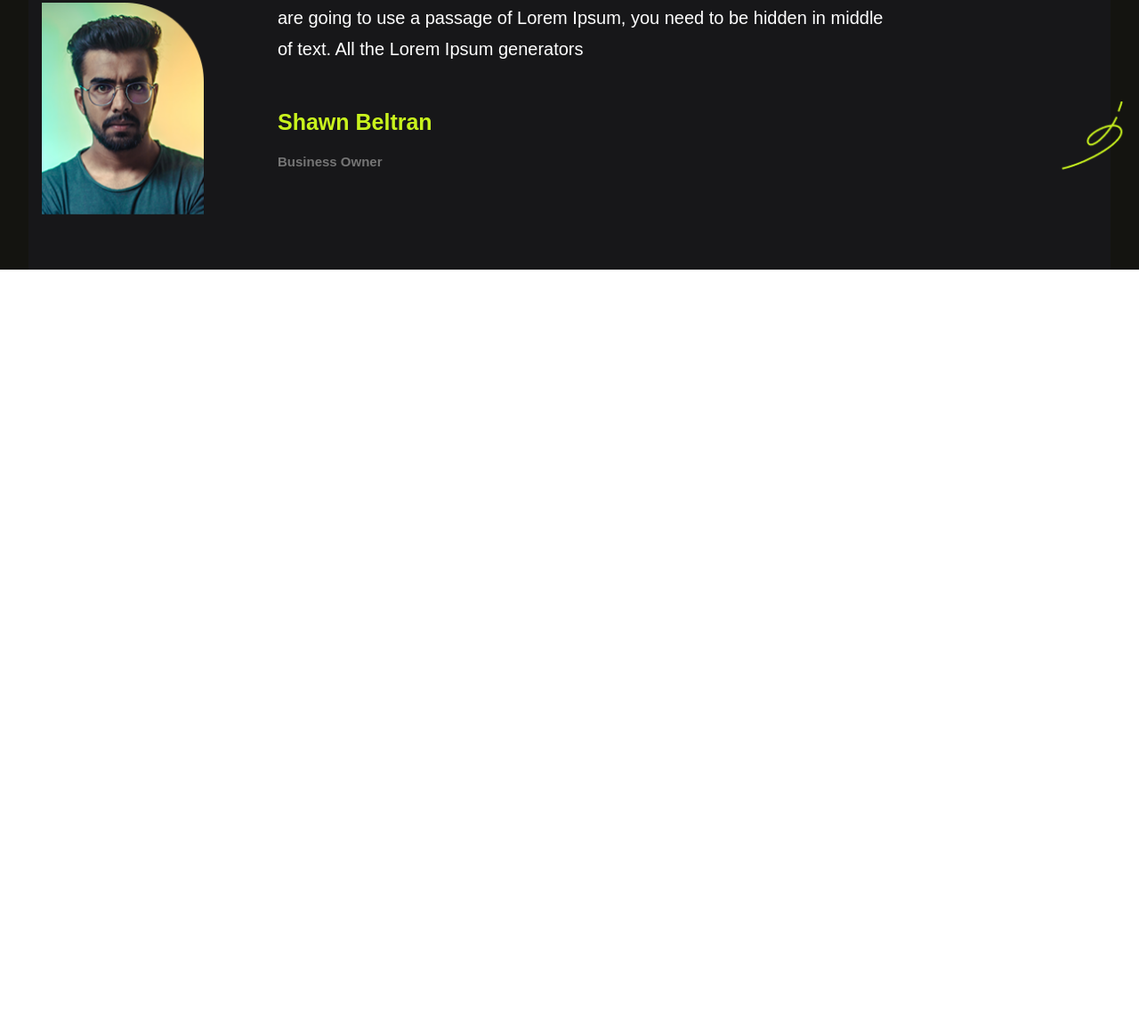
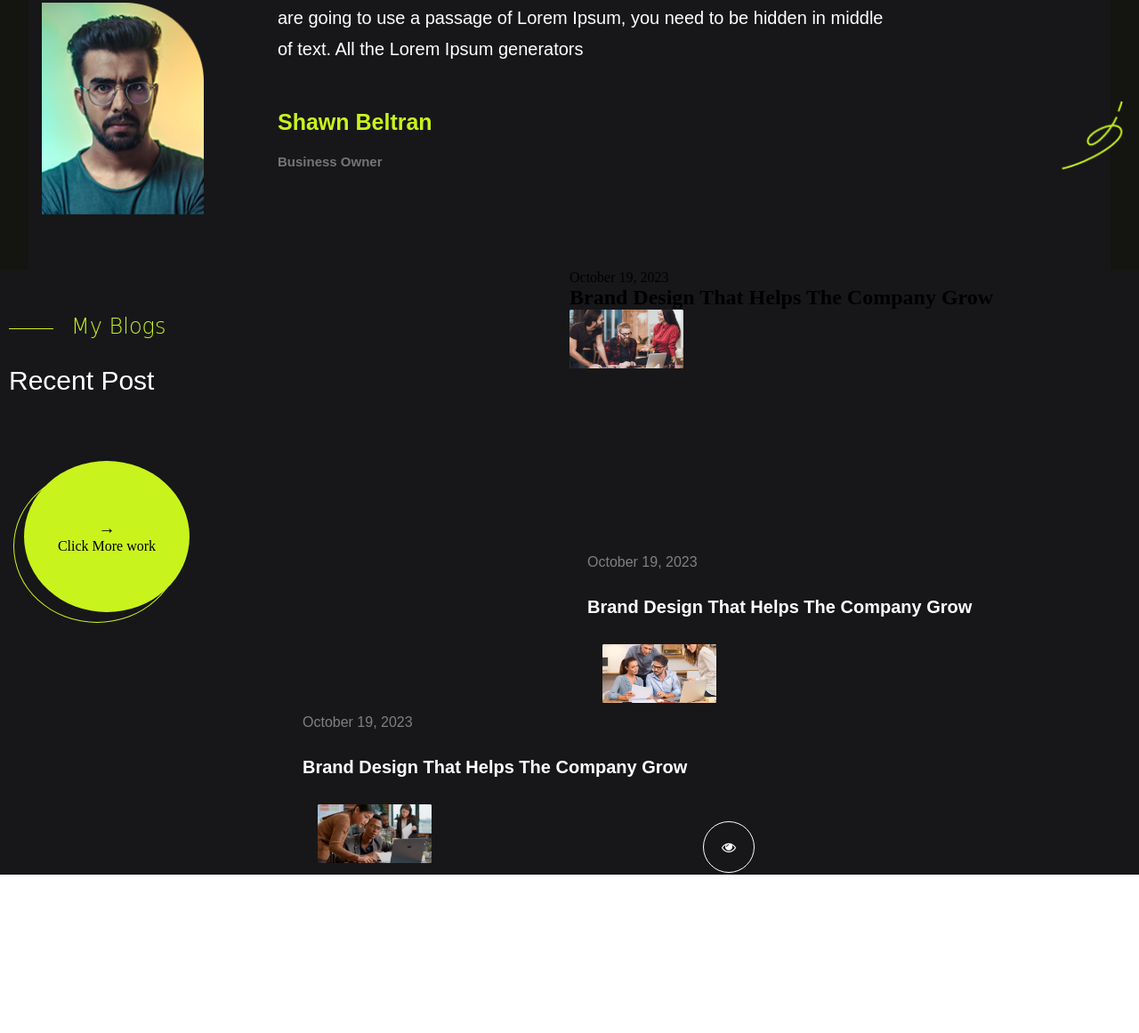
Before and after one commit to Offorj/my-matias, a plain HTML site: page index.html in a window 1280 px wide. Shown: the part 8345-9506 px from the top of the page at 89% size. Before the commit the page ends 8648 px from the top, so only its background shows below. Drawn offline with Linux system fonts and the light colour scheme.

Commit message:
sixth commit

```diff
--- a/index.css
+++ b/index.css
@@ -751,36 +751,6 @@ font-size: 20px;
   .circle span:nth-child(1){
     font-size: larger;
   }
-
-/* .circle{
-
-    width: 40%;
-    height: 140px;
-    border: 1px solid white;
-    border-radius: 50%;
-    background-color: #c9f31d;
-    margin: auto;
-    margin-top: 70px;
-    margin-bottom: 50px;
-} */
-
-/* .circle p{
-
-padding-bottom: 50px;
-text-align: center;
- color: black;
- font-family: sans-serif;
- font-size: small;
-}
-.circle span{
-
-    color: black;
-   padding-top: 60px;
-   padding-left: 65px;
-
-
-
-} */
 .need{
     width: 100%;
     min-height: 400px;
@@ -1189,7 +1159,197 @@ height: 300px;
     display: none;
 }
 
-
+.my-blog{
+    width: 100%;
+    height: 100%;
+    /* border: 1px solid red; */
+    display: flex;
+    flex-direction: column;
+    justify-content: center;
+    background-color: #171719;
+    /* align-items: center; */
+}
+.blog-mini{
+    width: 100%;
+    height: 400px;
+    /* border: 1px solid rgb(194, 73, 73); */
+    position: relative;
+}
+.blog-mini p{
+    color: grey;
+    font-family: sans-serif;
+    padding-top: 20px;
+    padding-left: 20px;
+}
+.blog-mini h2{
+    color: white;
+    font-family: sans-serif;
+    padding-top: 30px;
+    padding-left: 20px;
+    font-size: 20px;
+}
+.blog-mini img{
+    width: 80%;
+    margin-left: 37px;
+    margin-top: 30px;
+}
+.fa-eye{
+/* background-color: white; */
+padding: 20px 20px;
+border-radius: 50px;
+border: 1px solid white;
+color: white;
+position: absolute;
+left: 150px;
+top: 320px;
+
+
+}
+.blog-mini1{
+    width: 100%;
+    height: 150px;
+    /* border: 1px solid white; */
+}
+.blog-mini1 p{
+ color: white;
+ font-family: sans-serif;
+ font-size: 30px;
+ padding-top: 30px;
+ padding-left: 10px;
+
+}
+.blog-mini2{
+    width: 100%;
+    height: 300px;
+    /* border: 1px solid white; */
+    display: none;
+}
+
+.blog-mini1 h1::before{
+
+    background-color: #c9f31d;
+    display: block;
+    width: 50px;
+    height: 1px;
+    content: "";
+    position: absolute;
+    left: 10px;
+    top: 50%;
+    z-index: 1;
+    margin-top: 27px;
+}
+.blog-mini1 h1{
+    padding-left: 80px;
+    /* margin: 100px auto; */
+    max-width: 550px;
+    position: relative;
+    color: #c9f31d;
+    font-family:  cursive;
+    padding-top: 50px;
+    padding-right: 40px;
+    font-family: cursive;
+    font-weight: lighter;
+}
+
+.blog-mini3{
+    width: 100%;
+    height: 300px;
+    /* border: 1px solid white; */
+    display: flex;
+    justify-content: center;
+    align-items: center;
+    padding: 10px;
+    border-radius: 5px;
+    margin-bottom: 10vh;
+}
+  .blog-mini3s{
+    /* font-size: larger; */
+    position: relative;
+    display: flex;
+    flex-direction: column;
+    align-items: center;
+    justify-content: center;
+    /* border: 1px solid red; */
+    height:180px;
+    width: 50%;
+    border-radius: 50%;
+    background-color: #c9f31d;
+    margin-left: -150px;
+
+
+  }
+  .blog-mini3s::before{
+  content: "";
+  position: absolute;
+  height: 100%;
+  width: 100%;
+  top:10px;
+  right: 10px;
+  border-radius: 50%;
+  background: none;
+  border: 1px solid #c9f31d;
+  transition: all 0.5s ease;
+
+  }
+  .blog-mini3s:hover::before{
+    top: -10px;
+    right: 10px;
+  }
+  .blog-mini3 span:nth-child(1){
+    font-size: larger;
+  }
+
+.blog-mini4{
+    width: 100%;
+    height: 400px;
+    /* border: 1px solid rgb(194, 73, 73); */
+    position: relative;
+}
+.blog-mini4 p{
+    color: grey;
+    font-family: sans-serif;
+    padding-top: 20px;
+    padding-left: 20px;
+}
+.blog-mini4 h2{
+    color: white;
+    font-family: sans-serif;
+    padding-top: 30px;
+    padding-left: 20px;
+    font-size: 20px;
+}
+.blog-mini4 img{
+    width: 80%;
+    margin-left: 37px;
+    margin-top: 30px;
+}
+
+
+
+.blog-mini6{
+    width: 100%;
+    height: 400px;
+    /* border: 1px solid rgb(194, 73, 73); */
+    position: relative;
+}
+.blog-mini6 p{
+    color: grey;
+    font-family: sans-serif;
+    padding-top: 20px;
+    padding-left: 20px;
+}
+.blog-mini6 h2{
+    color: white;
+    font-family: sans-serif;
+    padding-top: 30px;
+    padding-left: 20px;
+    font-size: 20px;
+}
+.blog-mini6 img{
+    width: 80%;
+    margin-left: 37px;
+    margin-top: 30px;
+}
 
 
 
@@ -1197,6 +1357,68 @@ height: 300px;
 
 
 @media only screen and (min-width: 1024px) {
+   .my-blog{
+  display: flex;
+  flex-direction: row;
+  flex-wrap: wrap;
+  justify-content: center;
+    /* display: grid; */
+
+   }
+   .blog-mini1{
+    width: 50%;
+    height: 200px;
+    /* border: 1px solid white; */
+   }
+   .blog-mini{
+    width: 50%;
+    height: 100px;
+    /* border: 1px solid white; */
+}
+.blog-mini2{
+    width: 50%;
+    height: 300px;
+    /* border: 1px solid white; */
+    display: block;
+}
+.blog-mini3{
+    width: 50%;
+    height: 200px;
+    /* border: 1px solid white; */
+    margin-top: -100px;
+}
+.blog-mini3s{
+    height:170px;
+    width: 30%;
+    border-radius: 50%;
+    margin-left: -400px;
+
+
+
+  }
+  .blog-mini img{
+    width: 20%;
+  }
+  .blog-mini4{
+    display: none;
+  }
+  .blog-mini6 {
+    width: 50%;
+    height: 200px;
+    /* border: 1px solid white; */
+
+  }
+  .blog-mini6 img{
+    width: 20%;
+  }
+  .blog-mini2 img{
+    width: 20%;
+  }
+
+
+
+
+
     *{
         /* border: 1px solid red; */
     }
@@ -1703,31 +1925,7 @@ height: 300px;
         width: 100%;
         height: 600px;
     }
-    /* .circle{
-        width: 200px;
-        height: 200px;
-        border-radius: 50%;
-        border: 1px solid white;
-        margin: 50px auto;
-
-
-
-    }
-    .circle p{
-        text-align: center;
-        color: black;
-        font-family: sans-serif;
-
-
-    }
-    .circle span{
-        margin-left: 30px;
-    color: black;
-    margin-top: 30px;
-
-
-
-    } */
+
     .circle-me{
         /* border: 1px solid red; */
         padding: 50px 0;
--- a/index.html
+++ b/index.html
@@ -29,7 +29,7 @@
                     </li>
                     <li><a href="#testimonial">TESTIMONIAL</a></li>
                     <li class="dropdown">
-                        <a href="#" class="dropbtn">BLOG</a>
+                        <a href="#my-blog" class="dropbtn">BLOG</a>
 
                         <div class="dropdown-content">
                             <a href="#">Blog</a>
@@ -497,8 +497,49 @@
 </div>
     </section>
 
-    <section class="">
+    <section class="my-blog" id="my-blog">
+<div class="blog-mini1">
+    <h1>My Blogs</h1>
+    <p>Recent Post</p>
+</div>
+<div class="blog-mini2">
+    <p>October 19, 2023</p>
 
+    <h2>Brand Design That Helps The Company Grow</h2>
+    <img src="images/bblog2.png" alt="">
+    <br>
+    <span class="fa fa-eye"></span>
+</div>
+<div class="blog-mini3">
+    <div class="blog-mini3s">
+        <span>&RightArrow;</span>
+       <span> Click More work</span>
+    </div>
+</div>
+<div class="blog-mini">
+    <p>October 19, 2023</p>
+
+    <h2>Brand Design That Helps The Company Grow</h2>
+    <img src="images/bblog1.png" alt="">
+    <br>
+    <span class="fa fa-eye"></span>
+</div>
+<div class="blog-mini4">
+    <p>October 19, 2023</p>
+
+    <h2>Brand Design That Helps The Company Grow</h2>
+    <img src="images/bblog2.png" alt="">
+    <br>
+    <span class="fa fa-eye"></span>
+</div>
+<div class="blog-mini6">
+    <p>October 19, 2023</p>
+
+    <h2>Brand Design That Helps The Company Grow</h2>
+    <img src="images/bblog3.png" alt="">
+    <br>
+    <span class="fa fa-eye"></span>
+</div>
     </section>
         <script src="index.js"></script>
     </div>
```
